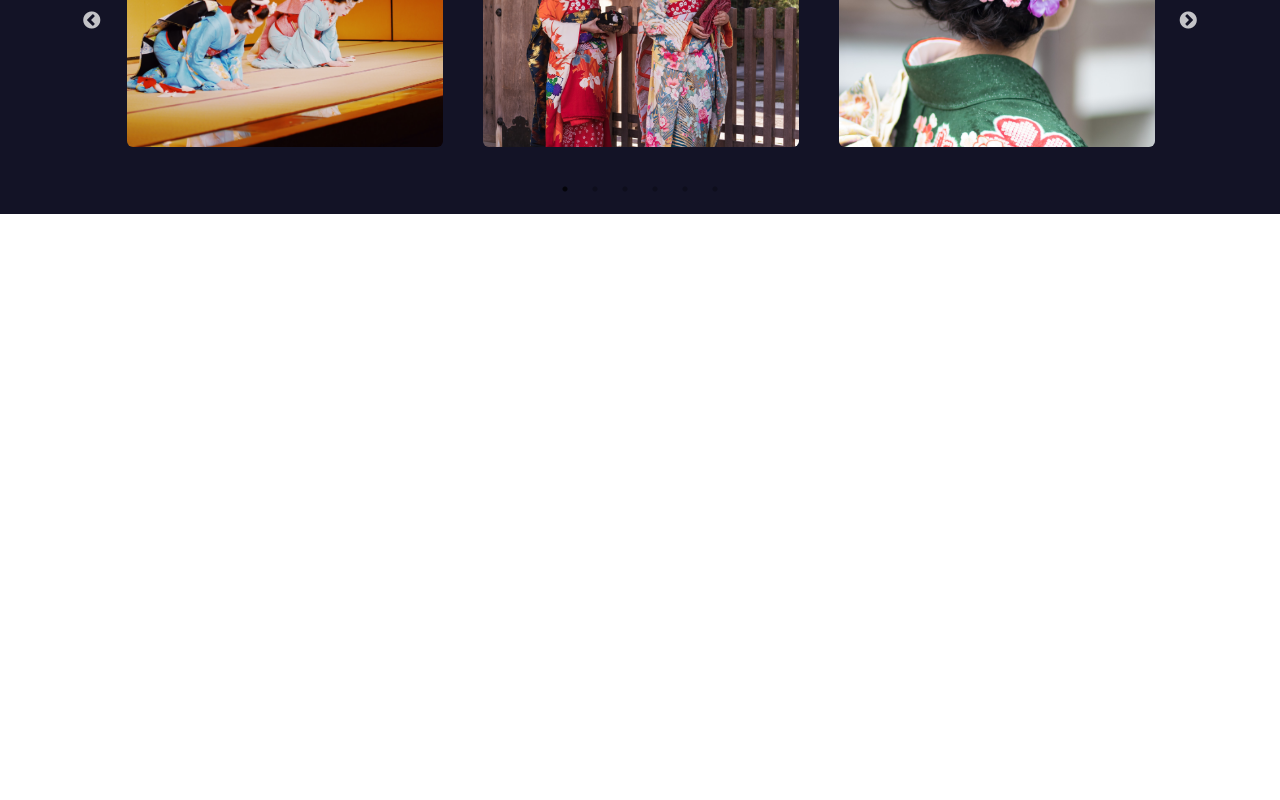
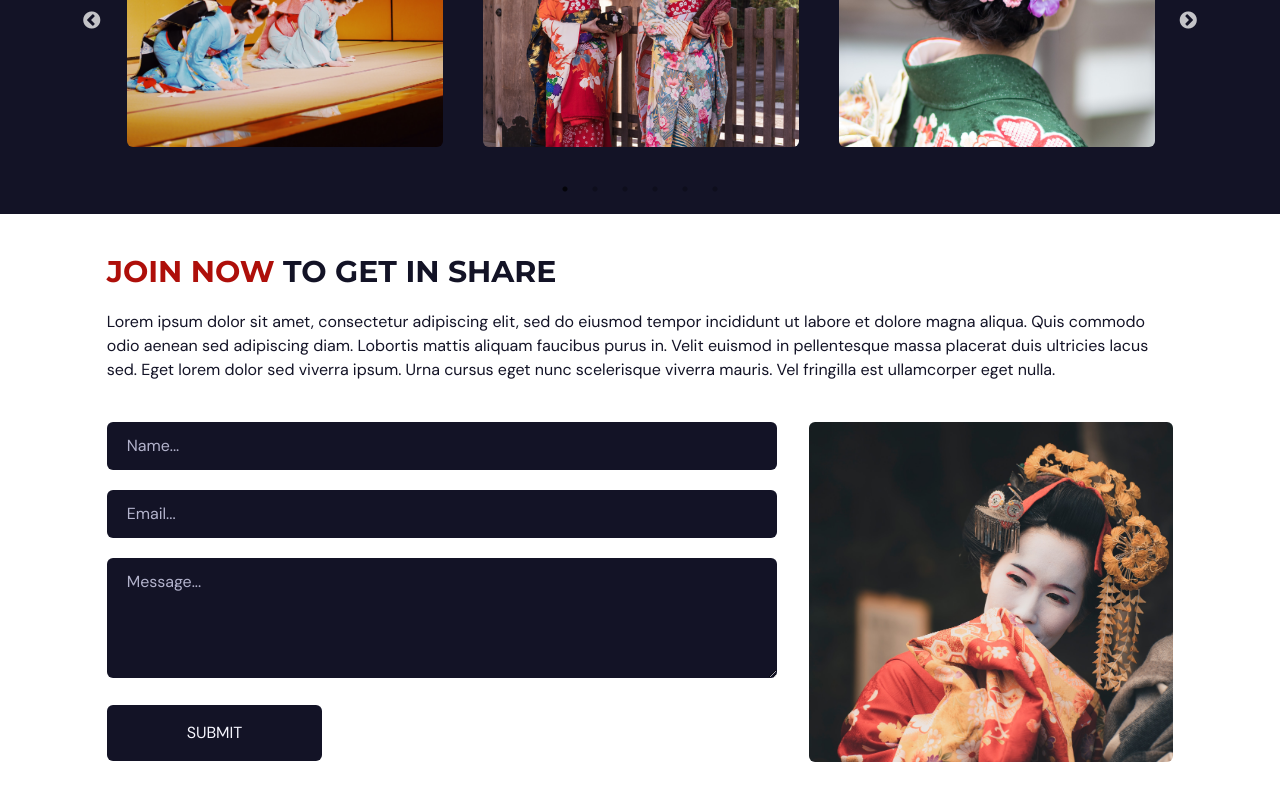
Before and after one commit to Olyathecute/Geisha, a React (Vite) app: page / in a window 1280 px wide. Shown: the part 2125-2925 px from the top of the page. Before the commit the page ends 2339 px from the top, so only its background shows below. Built offline with nearby package versions, Linux system fonts and the light colour scheme.

Commit message:
ContactUsPage done

```diff
--- a/package.json
+++ b/package.json
@@ -15,6 +15,7 @@
     "react": "^18.2.0",
     "react-anchor-link-smooth-scroll": "^1.0.12",
     "react-dom": "^18.2.0",
+    "react-hook-form": "^7.48.2",
     "react-slick": "^0.29.0",
     "slick-carousel": "^1.8.1"
   },
--- a/src/App.tsx
+++ b/src/App.tsx
@@ -1,10 +1,11 @@
 import { useEffect, useState } from 'react'
+import useMediaQuery from '@/hooks/useMediaQuery'
 import Navbar from '@/scenes/navbar'
 import Home from '@/scenes/home'
 import Benefits from '@/scenes/benefits'
 import OurClasses from '@/scenes/ourClasses'
-import { SelectedPage } from './shared/types'
-import useMediaQuery from './hooks/useMediaQuery'
+import ContactUs from '@/scenes/contactUs'
+import { SelectedPage } from '@/shared/types'
 
 function App() {
   const [selectedPage, setSelectedPage] = useState<SelectedPage>(SelectedPage.Home)
@@ -35,6 +36,7 @@ function App() {
       <Home setSelectedPage={setSelectedPage} isAboveMediaScreen={isAboveMediaScreen} />
       <Benefits setSelectedPage={setSelectedPage} />
       <OurClasses setSelectedPage={setSelectedPage} />
+      <ContactUs setSelectedPage={setSelectedPage} />
     </div>
   )
 }
--- /dev/null
+++ b/src/scenes/contactUs/Input.tsx
@@ -0,0 +1,46 @@
+import { FieldValues, UseFormRegister } from 'react-hook-form'
+
+type Props = {
+  inputName: string
+  registerSettings: object
+  inputType: string
+  errorMessages: Record<string, Record<string, React.ReactNode>>
+  errors: Record<string, any>
+  register: UseFormRegister<FieldValues>
+}
+
+function Input({ inputName, registerSettings, inputType, errorMessages, register, errors }: Props) {
+  const inputStyles = 'w-full rounded-md bg-blue-3 mt-5 first:mt-0 px-5 py-3 placeholder-white-3 text-white-1'
+  const errorStyles = 'text-red-2 px-5'
+
+  const inputTitle = inputName[0].toUpperCase() + inputName.slice(1)
+  const errorType = errors[inputName]?.type
+
+  return (
+    <>
+      {inputType === 'input' ? (
+        <input
+          className={inputStyles}
+          type='text'
+          placeholder={`${inputTitle}...`}
+          {...register(inputName, { ...registerSettings })}
+        />
+      ) : (
+        <textarea
+          className={inputStyles}
+          rows={4}
+          cols={50}
+          placeholder={`${inputTitle}...`}
+          {...register('message', {
+            required: true,
+            maxLength: 2000,
+          })}
+        />
+      )}
+
+      {errors[inputName] && <p className={errorStyles}>{errorMessages[inputName][errorType]}</p>}
+    </>
+  )
+}
+
+export default Input
--- /dev/null
+++ b/src/scenes/contactUs/index.tsx
@@ -0,0 +1,80 @@
+import { SelectedPage } from '@/shared/types'
+import ContactUsImg from '@/assets/ContactUsImg.jpeg'
+import HText from '@/shared/HText'
+import { motion } from 'framer-motion'
+import { contactUsText, errorMessages } from '@/shared/data'
+import { useForm } from 'react-hook-form'
+import Input from './Input'
+
+type Props = {
+  setSelectedPage: (value: SelectedPage) => void
+}
+
+function ContactUs({ setSelectedPage }: Props) {
+  const {
+    register,
+    trigger,
+    formState: { errors },
+  } = useForm()
+
+  const onSubmit = async (event: any) => {
+    const isValid = await trigger()
+
+    if (!isValid) {
+      event.preventDefault()
+    }
+  }
+
+  return (
+    <section id={SelectedPage.ContactUs} className='mx-auto w-5/6 py-10 text-blue-3'>
+      <motion.div onViewportEnter={() => setSelectedPage(SelectedPage.ContactUs)}>
+        <div>
+          <HText>
+            <span className='text-red-1'>JOIN NOW</span> TO GET IN SHARE
+          </HText>
+          <p className='py-5'>{contactUsText}</p>
+        </div>
+        <div className='mt-5 justify-between gap-8 md:flex md:h-[340px]'>
+          <form target='_blank' onSubmit={onSubmit} method='POST' action='http://formsubmit.co/wyg28309@nezid.com'>
+            <Input
+              inputName='name'
+              inputType='input'
+              registerSettings={{ required: true, maxLength: 50 }}
+              errorMessages={errorMessages}
+              register={register}
+              errors={errors}
+            />
+            <Input
+              inputName='email'
+              inputType='input'
+              registerSettings={{ required: true, pattern: /^[A-Z0-9._%+-]+@[A-Z0-9.-]+\.[A-Z]{2,}$/i }}
+              errorMessages={errorMessages}
+              register={register}
+              errors={errors}
+            />
+            <Input
+              inputName='message'
+              inputType='textarea'
+              registerSettings={{ required: true, maxLength: 2000 }}
+              errorMessages={errorMessages}
+              register={register}
+              errors={errors}
+            />
+
+            <button
+              type='submit'
+              className='mt-5 rounded-md bg-blue-3 text-white-1 px-20 py-4 transition duration hover:bg-blue-2'
+            >
+              SUBMIT
+            </button>
+          </form>
+          <div className='h-56 w-auto mt-10 md:h-full md:w-3/5 md:mt-0'>
+            <img alt='contact_us_page_img' src={ContactUsImg} className='rounded-md w-full h-full object-cover' />
+          </div>
+        </div>
+      </motion.div>
+    </section>
+  )
+}
+
+export default ContactUs
--- a/src/shared/data.tsx
+++ b/src/shared/data.tsx
@@ -65,6 +65,21 @@ export const benefits: Array<BenefitType> = [
   },
 ]
 
+export const errorMessages = {
+  name: {
+    required: 'Input your Name',
+    maxLength: 'Max length is 50 characters',
+  },
+  email: {
+    required: 'Input your Email',
+    pattern: 'Your Email is incorrect',
+  },
+  message: {
+    required: 'Input your Message',
+    maxLength: 'Max length is 2000 characters',
+  },
+}
+
 export const benefitText1: string =
   'Id interdum velit laoreet id donec ultrices tincidunt. Dictum non consectetur a erat nam at. Arcu dictum varius duis at consectetur lorem donec massa sapien. Lorem ipsum dolor sit amet, consectetur adipiscing elit, sed do eiusmod tempor incididunt ut labore et dolore magna aliqua. Malesuada fames ac turpis egestas maecenas pharetra convallis posuere vitae ultricies leo integer.'
 
@@ -73,3 +88,6 @@ export const benefitText2: string =
 
 export const ourClassesText: string =
   'Lorem ipsum dolor sit amet, consectetur adipiscing elit, sed do eiusmod tempor incididunt ut labore et dolore magna aliqua. Nisi sit amet volutpat consequat lacus sed viverra tellus in hac habitasse platea. Ut sem nulla pharetra diam. Proin sed libero enim sed elementum tempus egestas faucibus turpis in eu mi.'
+
+export const contactUsText: string =
+  'Lorem ipsum dolor sit amet, consectetur adipiscing elit, sed do eiusmod tempor incididunt ut labore et dolore magna aliqua. Quis commodo odio aenean sed adipiscing diam. Lobortis mattis aliquam faucibus purus in. Velit euismod in pellentesque massa placerat duis ultricies lacus sed. Eget lorem dolor sed viverra   ipsum. Urna cursus eget nunc scelerisque viverra mauris. Vel fringilla est ullamcorper eget nulla.'
```
Also changed, not shown: src/assets/ContactUsImg.jpeg (renamed from src/assets/ContacUsImg.jpeg), 1 other file (tests, documents, lock files or other folders).
